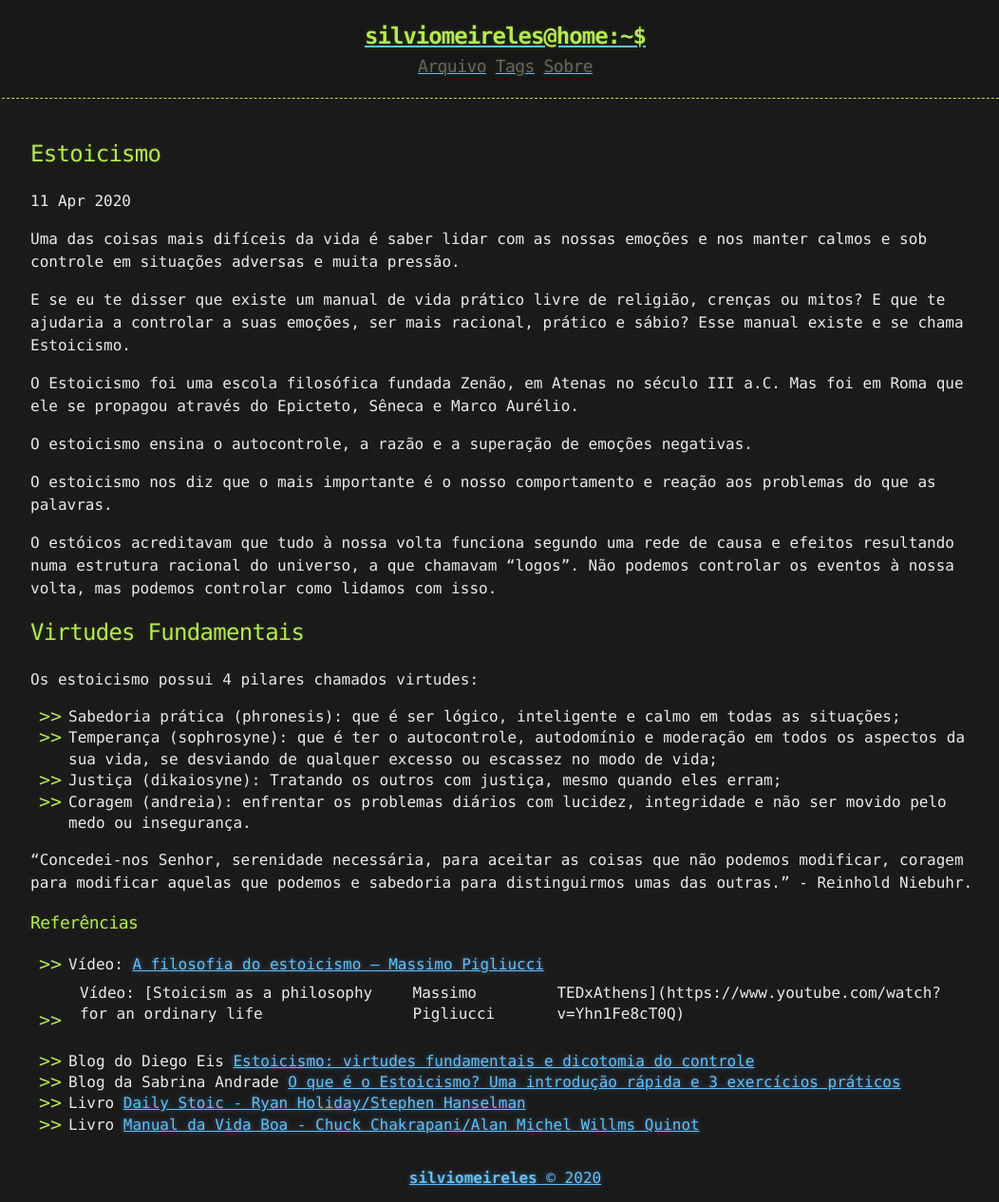
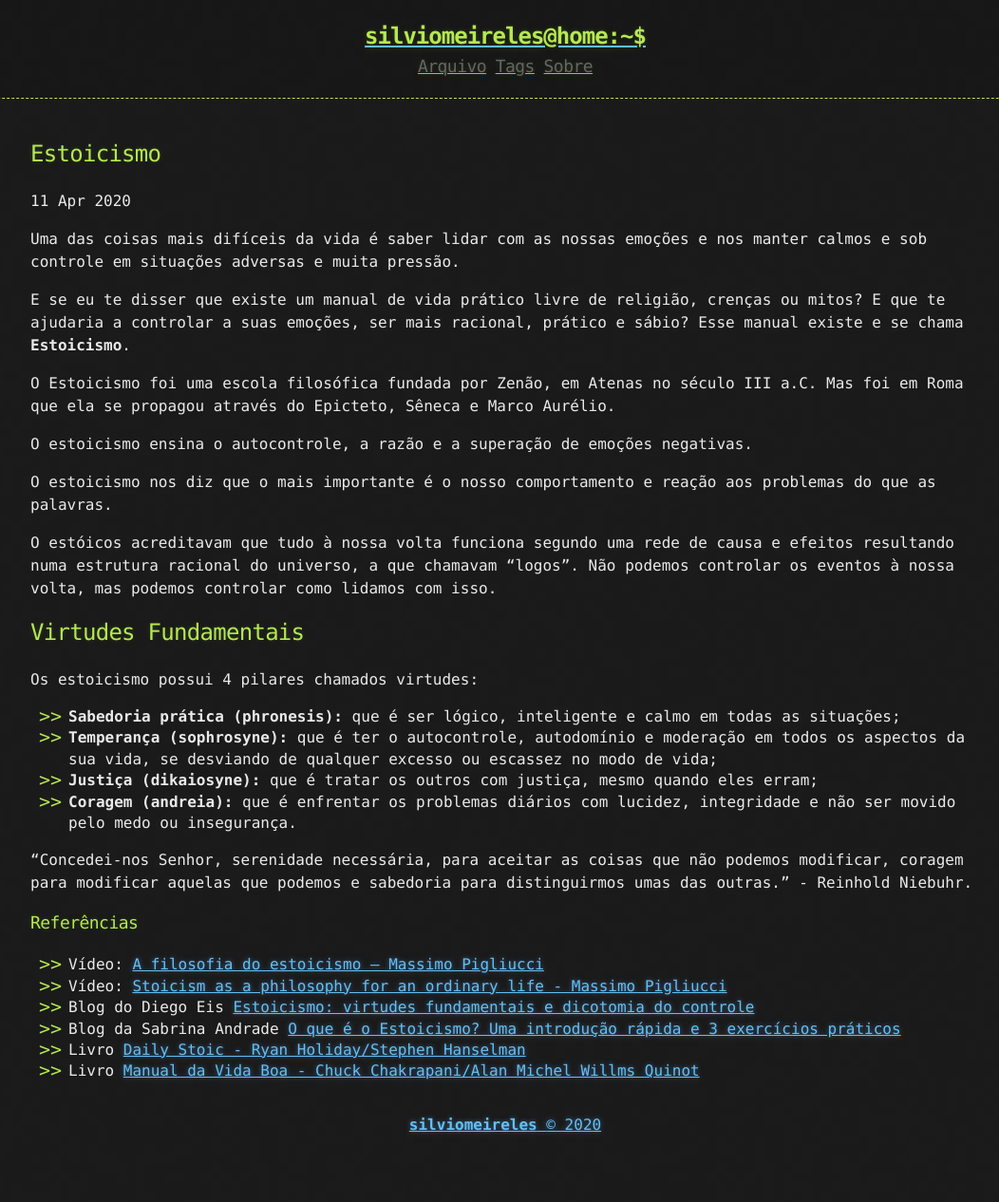
Before and after one commit to valdersonjr/valdersonjr.github.io, a Jekyll site: the page built from _posts/2020-04-11-Estoicismo.md, in a window 1280 px wide. Shown: the whole page at 95% size, without its empty margins (108-1160 px from the left). Built offline with Jekyll 4.4.1, drawn with Linux system fonts in a browser that asks for light colours; comment, search, counter and statistics services are not loaded; after the commit the page ends 1210 px from its top, so only the background shows below that.

Commit message:
Bugfix in the post.

```diff
--- a/_posts/2020-04-11-Estoicismo.md
+++ b/_posts/2020-04-11-Estoicismo.md
@@ -6,9 +6,9 @@ tag: Filosofia
 
 Uma das coisas mais difíceis da vida é saber lidar com as nossas emoções e nos manter calmos e sob controle em situações adversas e muita pressão.
 
-E se eu te disser que existe um manual de vida prático livre de religião, crenças ou mitos? E que te ajudaria a controlar a suas emoções, ser mais racional, prático e sábio? Esse manual existe e se chama Estoicismo.
+E se eu te disser que existe um manual de vida prático livre de religião, crenças ou mitos? E que te ajudaria a controlar a suas emoções, ser mais racional, prático e sábio? Esse manual existe e se chama **Estoicismo**.
 
-O Estoicismo foi uma escola filosófica fundada Zenão, em Atenas no século III a.C. Mas foi em Roma que ele se propagou através do Epicteto, Sêneca e Marco Aurélio.
+O Estoicismo foi uma escola filosófica fundada por Zenão, em Atenas no século III a.C. Mas foi em Roma que ela se propagou através do Epicteto, Sêneca e Marco Aurélio.
 
 O estoicismo ensina o autocontrole, a razão e a superação de emoções negativas.
 
@@ -20,17 +20,17 @@ O estóicos acreditavam que tudo à nossa volta funciona segundo uma rede de cau
 
 Os estoicismo possui 4 pilares chamados virtudes:
 
-- Sabedoria prática (phronesis): que é ser lógico, inteligente e calmo em todas as situações;
-- Temperança (sophrosyne): que é ter o autocontrole, autodomínio e moderação em todos os aspectos da sua vida, se desviando de qualquer excesso ou escassez no modo de vida;
-- Justiça (dikaiosyne): Tratando os outros com justiça, mesmo quando eles erram;
-- Coragem (andreia): enfrentar os problemas diários com lucidez, integridade e não ser movido pelo medo ou insegurança.
+- **Sabedoria prática (phronesis):** que é ser lógico, inteligente e calmo em todas as situações;
+- **Temperança (sophrosyne):** que é ter o autocontrole, autodomínio e moderação em todos os aspectos da sua vida, se desviando de qualquer excesso ou escassez no modo de vida;
+- **Justiça (dikaiosyne):** que é tratar os outros com justiça, mesmo quando eles erram;
+- **Coragem (andreia):** que é enfrentar os problemas diários com lucidez, integridade e não ser movido pelo medo ou insegurança.
 
 "Concedei-nos Senhor, serenidade necessária, para aceitar as coisas que não podemos modificar, coragem para modificar aquelas que podemos e sabedoria para distinguirmos umas das outras." - Reinhold Niebuhr.
 
 ### Referências
 
 - Vídeo: [A filosofia do estoicismo — Massimo Pigliucci](https://www.youtube.com/watch?v=R9OCA6UFE-0)
-- Vídeo: [Stoicism as a philosophy for an ordinary life | Massimo Pigliucci | TEDxAthens](https://www.youtube.com/watch?v=Yhn1Fe8cT0Q)
+- Vídeo: [Stoicism as a philosophy for an ordinary life - Massimo Pigliucci](https://www.youtube.com/watch?v=Yhn1Fe8cT0Q)
 - Blog do Diego Eis [Estoicismo: virtudes fundamentais e dicotomia do controle](https://diegoeis.com/introducao-estoicismo-virtudes-fundamentais-dicotonomia-controle/)
 - Blog da Sabrina Andrade [O que é o Estoicismo? Uma introdução rápida e 3 exercícios práticos](https://medium.com/coffee-break-through/o-que-e-estoicismo-introducao-af3af55a4ea8)
 - Livro [Daily Stoic - Ryan Holiday/Stephen Hanselman ](https://www.amazon.com.br/Daily-Stoic-Meditations-Perseverance-translations-ebook/dp/B01KAFIQE6/ref=sr_1_1?__mk_pt_BR=%C3%85M%C3%85%C5%BD%C3%95%C3%91&keywords=daily+stoic&qid=1586641525&sr=8-1)
```
